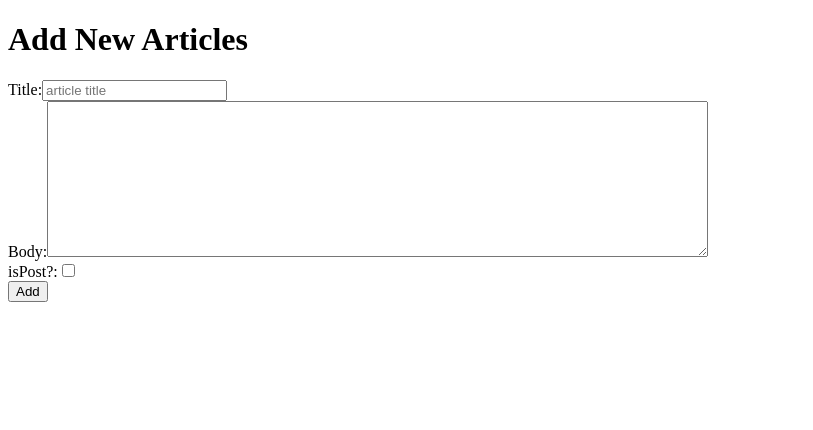
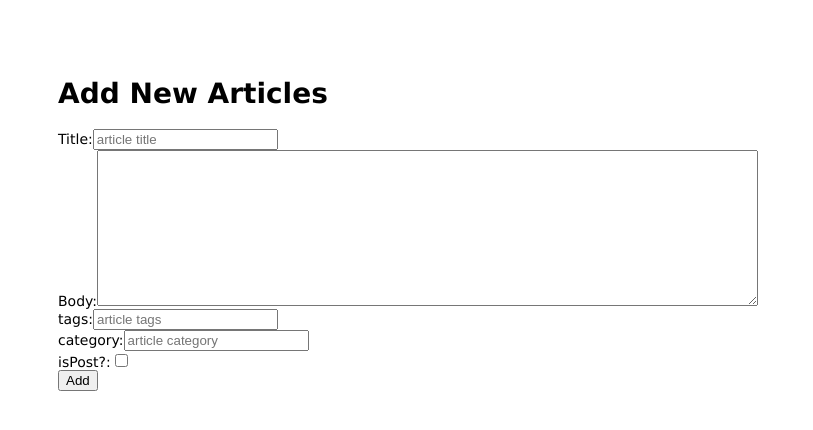
Before and after one commit to lanzhiheng/Sea, a Node server app: page /articles/new in a window 1280 px wide. Shown: the top 430 px of the page, without its empty margins (0-813 px from the left). Run offline with Node 20, Linux system fonts and the light colour scheme; some libraries are stand-ins or nearby versions.

Commit message:
Modify article data structure

```diff
--- a/backend/app.js
+++ b/backend/app.js
@@ -6,16 +6,13 @@ var cookieParser = require('cookie-parser');
 var bodyParser = require('body-parser');
 var routes = require('./routes/index');
 var articles = require('./routes/articles');
+var category = require('./routes/category');
 
 var app = express();
 
 // database
 let db = require('./model/db');
-let article = require('./model/articles');
-
-
-
-
+require('./model/articles');
 
 // view engine setup
 app.set('views', path.join(__dirname, 'views'));
@@ -31,6 +28,7 @@ app.use(express.static(path.join(__dirname, 'public')));
 
 app.use('/', routes);
 app.use('/articles', articles);
+app.use('/category', category);
 
 // catch 404 and forward to error handler
 app.use(function(req, res, next) {
--- a/backend/model/articles.js
+++ b/backend/model/articles.js
@@ -2,6 +2,8 @@ const mongoose = require('mongoose');
 
 const articleSchema = new mongoose.Schema({
   title: String,
+  tags: Array,
+  category: String,
   createdTime: { type: Date, default: Date.now },
   body: String,
   isPost: { type: Boolean, default: false }
--- a/backend/routes/articles.js
+++ b/backend/routes/articles.js
@@ -29,19 +29,33 @@ router.get('/', function(req, res, next) {
   });
 });
 
-
 router.get('/new', (req, res) => {
   res.render('articles/new', {title: "Add New Articles"});
+});
+
+
+router.get('/:id', (req, res) => {
+  const _id = req.params.id;
+  mongoose.model('Article').find({_id}, (err, articles) => {
+    if (err) {
+      console.err('err');
+    } else {
+      res.send(articles);
+    }
+  });
 });
 
 
 router.post('/', (req, res, next) => {
   let title = req.body.title;
   let createdTime = req.body.cratedTime;
+  let tags = req.body.tags.split(',').map((a) => {return a.trim()});
+  let category = req.body.category;
   let body = req.body.body;
   let isPost = req.body.isPost;
 
-  mongoose.model('Article').create({title, createdTime, body, isPost}, (err, article) => {
+  mongoose.model('Article').create(
+    {title, createdTime, body, isPost, category, tags}, (err, article) => {
     if (err) {
       res.send("There was a problem adding the information to the database.");
     } else {
--- a/backend/views/articles/new.pug
+++ b/backend/views/articles/new.pug
@@ -2,14 +2,21 @@ extends ../layout
 
 block content
   h1 #{title}
-  form#formAddArticle(name="addarticle", method="post", action="/articles")
-    label(for="title") Title:
-    input(type="text", placeholder="article title", name="title")
-    br
-    label(for="body") Body:
-    textarea(name="body", rows="10", cols="80")
-    br
-    label(for="isPost") isPost?:
-    input(type="checkbox", name="isPost")
-    br
-    button(type="submit") Add
+  div.article-input
+    form#formAddArticle(name="addarticle", method="post", action="/articles")
+      label(for="title") Title:
+      input(type="text", placeholder="article title", name="title")
+      br
+      label(for="body") Body:
+      textarea(name="body", rows="10", cols="80")
+      br
+      label(for="tags") tags:
+      input(type="text", placeholder="article tags", name="tags")
+      br
+      label(for="category") category:
+      input(type="text", placeholder="article category", name="category")
+      br
+      label(for="isPost") isPost?:
+      input(type="checkbox", name="isPost")
+      br
+      button(type="submit") Add
--- a/backend/views/layout.pug
+++ b/backend/views/layout.pug
@@ -2,5 +2,6 @@ doctype html
 html
   head
     title=Sea
+    link(rel="stylesheet", href="public/stylesheets/style.css")
   body
     block content
```
Also changed, not shown: backend/routes/category.js (added, +17 -0 lines).
